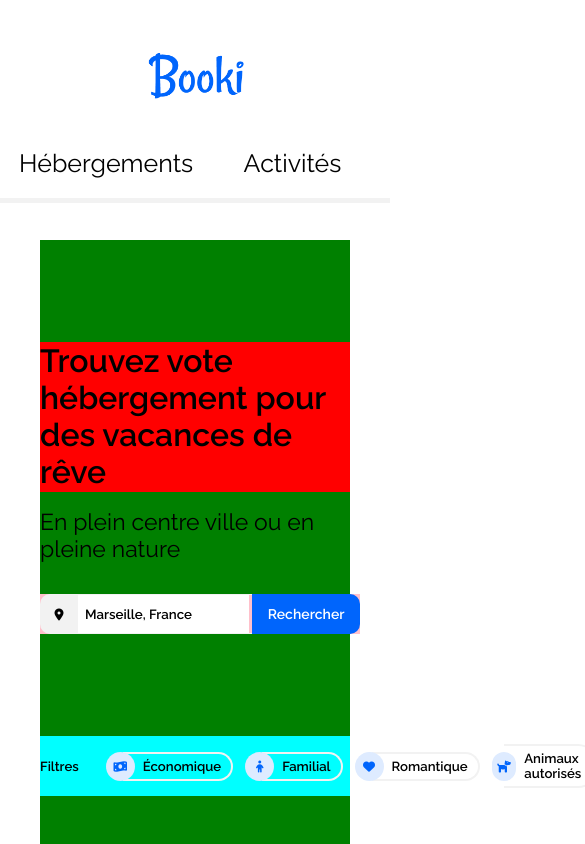
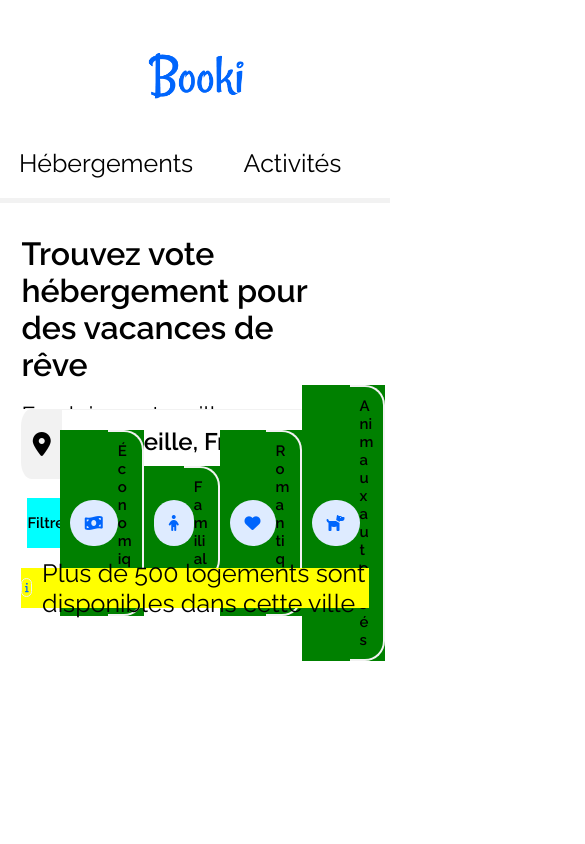
Before and after one commit to Puffywonton/P2, a plain HTML site: page index.html in a window 390 px wide. Shown: the top 844 px of the page, 585 px wide, since content can reach past the window. Drawn offline with Linux system fonts and the light colour scheme.

Commit message:
branching out, redoing search bar and filter

```diff
--- a/index.html
+++ b/index.html
@@ -39,13 +39,14 @@
                 <div id="search_bar">
 
                      <a href="" id="icon_mylocation">
-                        <i id="location_dot" class="fa-solid fa-location-dot fa-xs"></i>
+                        <i id="location_dot" class="fa-solid fa-location-dot"></i>
                     </a>
 
                     <div id="input_box">
                         <input type="text" name="location" id="input_search" placeholder="Marseille, France" size="30" maxlength="40"/>
                         </div>
                         <a id="bouton_search" href="">
+                            <i id="magnifying_glass" class="fa-solid fa-magnifying-glass"></i>
                             <p>Rechercher</p>
                         </a>
                     </div>
@@ -62,7 +63,7 @@
                     <div id="filter_list">
                         <a href=""><div class="bouton_filtre" id="filter_economique">
                             <div class="icon_bouton_filtre" id="icon_economique">
-                                <i class="fa-solid fa-money-bill-wave fa-xs"></i>
+                                <i class="fa-solid fa-money-bill-wave"></i>
                             </div>
                             <div class="title_bouton_filtre" id="filter_economique_title">
                                 <h2>Économique</h2>
@@ -71,7 +72,7 @@
 
                         <a href=""><div class="bouton_filtre" id="filter_familial">
                             <div class="icon_bouton_filtre" id="icon_familial">
-                                <i class="fa-solid fa-child fa-xs"></i>
+                                <i class="fa-solid fa-child"></i>
                             </div>
                             <div class="title_bouton_filtre" id="filter_familial_title">
                                 <h2>Familial</h2>
@@ -80,7 +81,7 @@
 
                         <a href=""><div class="bouton_filtre" id="filter_romantique">
                             <div class="icon_bouton_filtre" id="icon_romantique">
-                                <i class="fa-solid fa-heart fa-xs"></i>
+                                <i class="fa-solid fa-heart"></i>
                             </div>
                             <div class="title_bouton_filtre" id="filter_romantique_title">
                                 <h2>Romantique</h2>
@@ -89,7 +90,7 @@
 
                         <a href=""><div class="bouton_filtre" id="filter_animaux">
                             <div class="icon_bouton_filtre" id="icon_animaux">
-                                <i class="fa-solid fa-dog fa-xs"></i>
+                                <i class="fa-solid fa-dog"></i>
                             </div>
                             <div class="title_bouton_filtre" id="filter_animaux">
                                 <h2>Animaux autorisés</h2>
--- a/style.css
+++ b/style.css
@@ -21,6 +21,8 @@ h1
 h2
 {
     margin: 0;
+    padding: 0;
+    font-size: 15px;
 }
 
 p
@@ -120,9 +122,23 @@ body
 
 /* SEARCH BANNER */
 
+#main
+{
+    margin: 0;
+    padding: 0;
+}
+
+#body
+{
+    margin: 0;
+    padding: 0;
+}
+
 #research_section
 {
-    background-color: green;
+    /* background-color: green; */
+    margin: 0;
+    padding: 0;
     height: 230px;
     display: flex;
     flex-direction: column;
@@ -133,7 +149,7 @@ body
 #search_banner
 {
     height: 70px;
-    background-color: red;
+    /* background-color: red; */
     /* margin-bottom: 30px; */
     display: flex;
     flex-direction: column;
@@ -154,12 +170,14 @@ body
 
 #search_bar
 {
-    height: 40px;
+    margin: 0;
+    padding: 0;
+    height: 38px;
     width: 320px;
     display: flex;
     justify-content: flex-start;
     align-items: center;
-    background-color: pink;
+    background-color: white;
 }
 
 #icon_mylocation
@@ -170,18 +188,20 @@ body
     display: flex;
     align-items: center;
     justify-content: center;
-    border-top-left-radius: 10px;
-    border-bottom-left-radius: 10px;
+    border-top-left-radius: 25%;
+    border-bottom-left-radius: 25%;
 }
 
 #location_dot
 {
+    font-size: 1em;
     color: black;
 }
 
 #input_box
 {
-    height: 38px;
+    /* height: 38px; */
+    height: 95%;
     width: 55%;
     border-top: 1px #F2F2F2 solid;
     border-bottom: 1px #F2F2F2 solid;
@@ -196,7 +216,8 @@ body
 {
     padding-left: 7px;
     top: 0;
-    height:36px;
+    /* height:36px; */
+    height: 90%;
     width: 93%; /* POURQUOI CA BUG ICI???????? 100% ca deborde sur le bloc d'apres ???? */
     border: 0; /* border vire les border du input */
     outline: none; /* outline vire le highlight le truc bleu du input */
@@ -220,6 +241,11 @@ body
     color: white;
 }
 
+#magnifying_glass
+{
+    display: none;
+}
+
 #bouton_search
 {
     margin: 0;
@@ -239,33 +265,50 @@ body
 /* FILTER BAR */
 #filter_bar
 {
+    margin: 6px;
     background-color: aqua;
-    height: 60px;
+    height: 50px;
+    width: 100%;
+    display: flex;
+    align-items: center;
+}
+
+#filter_bar_title
+{
+    height: 100%;
+    width: 5%;
     display: flex;
     align-items: center;
 }
 
 #filter_list
 {
+    background-color: plum;
+    height: 100%;
+    width: 66%;
     display: flex;
+    flex-direction: row;
+    justify-content: space-evenly;
+    align-items: center;
 }
 
 #filter_bar_title
 {
     margin-right: 15px;
-    font-size: 55%;
+    /* font-size: 55%; */
 }
 
+/*
 .bouton_filtre
 {
     height: 100%;
+    background-color: green;
     display: flex;
     flex-direction: row;
     justify-content: flex-start;
     align-items: center;
 
 }
-
 .icon_bouton_filtre
 {
     height: 18px;
@@ -279,7 +322,6 @@ body
     justify-content: center;
     align-items: center;
 }
-
 .title_bouton_filtre
 {
     padding-top: 5px;
@@ -292,6 +334,50 @@ body
     border-bottom: 2px #F2F2F2 solid;
     border-top-right-radius: 20px;
     border-bottom-right-radius: 20px;
+}*/
+.bouton_filtre
+{
+    height: 100%;
+    /* padding: 10px; */
+    width: auto;
+    background-color: green;
+    display: flex;
+    flex-direction: row;
+    justify-content: flex-start;
+    /* justify-content: space-between; */
+    align-items: center;
+
+}
+
+.icon_bouton_filtre
+{
+    height: 100%;
+    min-width: fit-content;
+    padding: 15px;
+    border-radius: 40px;
+    background-color: #DEEBFF;
+    position: relative;
+    left: 10px;
+    display: flex;
+    justify-content: center;
+    align-items: center; */
+
+}
+
+.title_bouton_filtre
+{
+    height: 100%;
+    padding-top: 10px;
+    padding-bottom: 10px;
+    padding-right: 10px;
+    padding-left: 10px;
+    /* font-size: 55%; */
+    border-top: 2px #F2F2F2 solid;
+    border-right: 2px #F2F2F2 solid;
+    border-bottom: 2px #F2F2F2 solid;
+    border-top-right-radius: 20px;
+    border-bottom-right-radius: 20px;
+    overflow-wrap: anywhere;
 }
 
 #information_message
@@ -325,6 +411,10 @@ body
     color: #0065FC;
 }
 
+#section_hebergements
+{
+    height: 100000px;
+}
 
 /* ------ */
 
@@ -436,25 +526,24 @@ body
     #research_section
     {
         /* margin-top: 75px; */
-        height: 800px;
-        margin: 40px 40px 0px 40px;
+        height: 400px;
+        /* margin: 30px; */
+        margin: 5.5%;
+        /* background-color: red; */
 
         /* align-items: center; */
     }
 
     #search_banner
     {
-        height: 150px;
-        /* margin-bottom: 30px; */
-        display: flex;
-        flex-direction: column;
-        justify-content: space-around;
+        height: 160px;
     }
-    #search_banner_text
+
+    #search_banner h1
     {
-        /* background-color: lightgray; */
-        /* display: none; */
+        padding-right: 10%;
     }
+
     #search_banner_text p
     {
         font-size: 23px;
@@ -463,7 +552,55 @@ body
 
     #search_bar
     {
+        height:70px;
+        width: 100%;
     }
+
+    #icon_mylocation
+    {
+        width: 18%;
+    }
+
+    #location_dot
+    {
+        font-size: 1.5em;
+    }
+    #input_search
+    {
+        padding-left: 10%;
+        font-size: 1.5em;
+    }
+    #input_box
+    {
+        width: auto;
+    }
+
+    #bouton_search
+    {
+        margin: 0;
+        padding: 0;
+        height: 100%;
+        width: 17.5%;
+        background-color: #0065FC;
+        display: flex;
+        justify-content: center;
+        align-items: center;
+        border-radius: 20px;
+
+    }
+
+    #bouton_search p
+    {
+        display: none;
+    }
+
+    #magnifying_glass
+    {
+        color: white;
+        display: flex;
+        font-size: 1.5em;
+    }
+
 
     #filter_bar
     {
```
